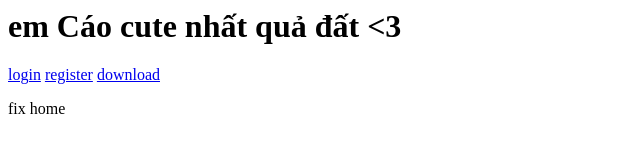
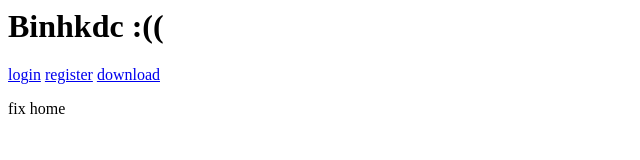
Before and after one commit to binhkdc/binhkdc.github.io, a plain HTML site: page index.html in a window 1280 px wide. Shown: the whole page, without its empty margins (0-640 px from the left). Drawn offline with Linux system fonts and the light colour scheme.

Commit message:
remove cao

```diff
--- a/index.html
+++ b/index.html
@@ -1,4 +1,4 @@
-<h1>em Cáo cute nhất quả đất <3 </h1>
+<h1>Binhkdc :(( </h1>
 <a href="/login.html">login</a>
 <a href="/register.html">register</a>
 <a href="/download.html">download</a>
```
